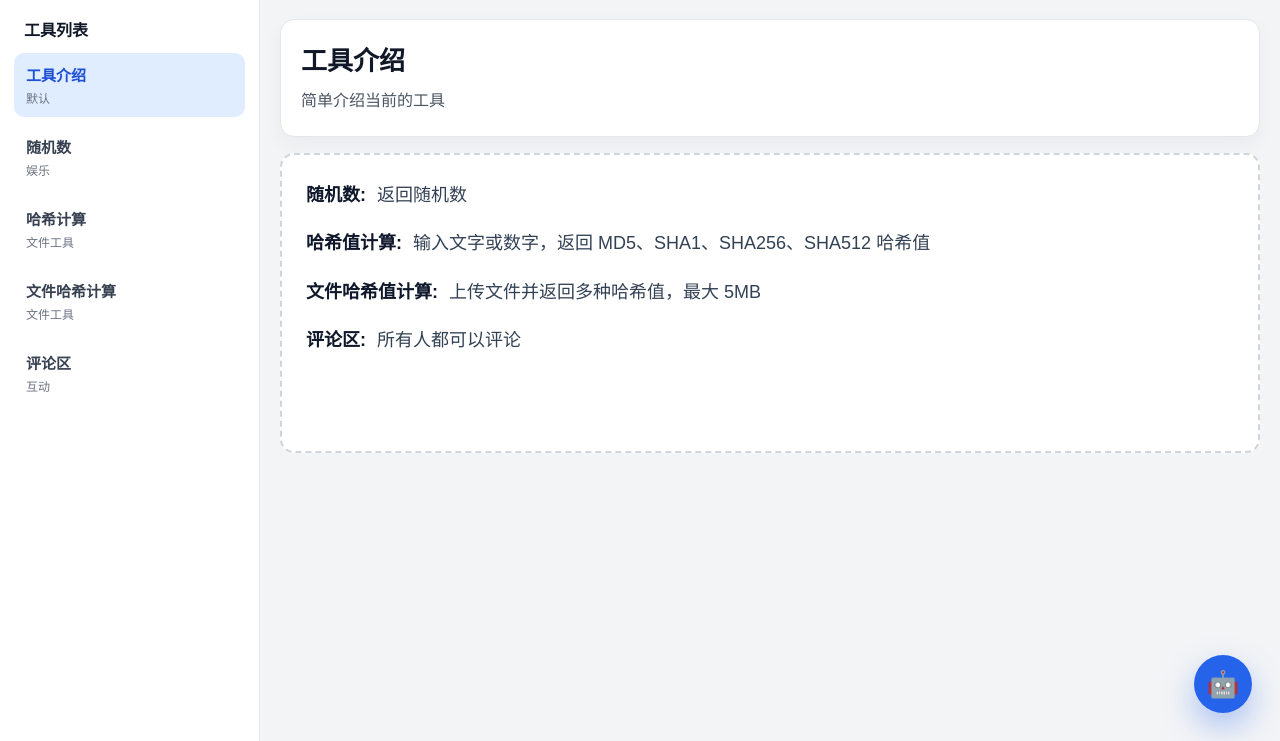
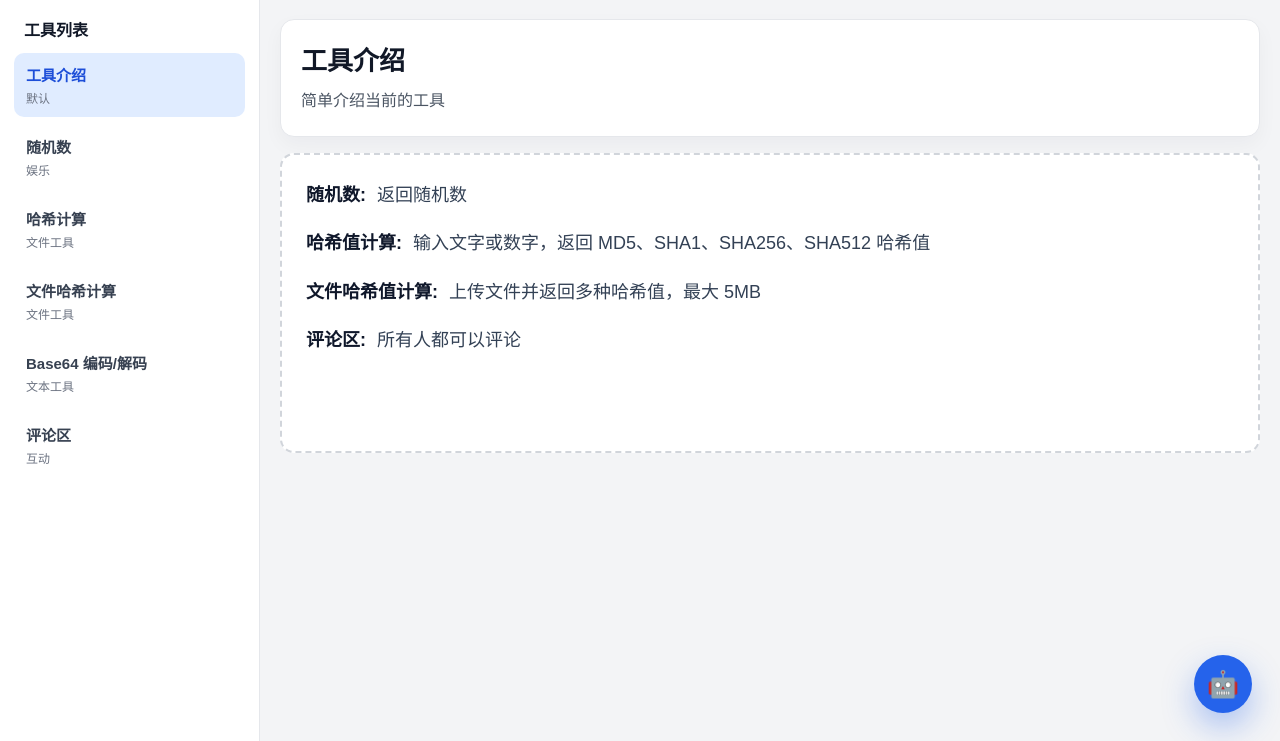
Before and after one commit to tianq021/new_tianq, a Flask app: page /tools in a window 1280 px wide. Shown: the part 59-800 px from the top of the page. Run offline with Flask 3, Linux system fonts and the light colour scheme; data that the repository does not hold is empty.

Commit message:
补完base64， 修复点击base64会出现页面往下走一段，

```diff
--- a/data/tools/tool_data.json
+++ b/data/tools/tool_data.json
@@ -39,6 +39,16 @@
     "default": false
   },
   {
+  "id": "base64",
+  "title": "Base64 编码/解码",
+  "desc": "输入文字后进行 Base64 编码或解码，适合接口调试、文本传输和简单数据转换。",
+  "category": "文本工具",
+  "type": "base64",
+  "url": "",
+  "enabled": true,
+  "default": false
+  },
+  {
   "id": "comments",
   "title": "评论区",
   "desc": "本地工具评论区，支持分页、点赞和排序。",
--- a/routes/api_routes.py
+++ b/routes/api_routes.py
@@ -1,13 +1,14 @@
 # -*- coding: utf-8 -*-
 from routes.ai_routes import ai_bp
+from routes.base import base64_bp
 from routes.comment_routes import comment_bp
 from routes.common_routes import common_bp
 from routes.hash_routes import hash_bp
-
 
 api_blueprints = [
     common_bp,
     ai_bp,
     hash_bp,
-    comment_bp
+    comment_bp,
+    base64_bp
 ]
--- a/static/js/tools.js
+++ b/static/js/tools.js
@@ -12,9 +12,9 @@ document.addEventListener("DOMContentLoaded", function () {
             });
         }
 
-        targetPanel.scrollIntoView({
+        window.scrollTo({
+            top: 0,
             behavior: "smooth",
-            block: "start"
         });
     }
 
@@ -63,7 +63,7 @@ document.addEventListener("DOMContentLoaded", function () {
             return;
         }
 
-        window.location.hash = targetId;
+        window.history.replaceState(null, "", window.location.pathname + window.location.search);
         showPanel(targetId, {
             scroll: true
         });
@@ -92,7 +92,7 @@ document.addEventListener("DOMContentLoaded", function () {
                 return;
             }
 
-            window.location.hash = targetId;
+            window.history.replaceState(null, "", window.location.pathname + window.location.search);
             showPanel(targetId, {
                 scroll: true
             });
@@ -101,9 +101,11 @@ document.addEventListener("DOMContentLoaded", function () {
 
     const activeItem = document.querySelector(".tool-menu-item.active");
 
-    if (showPanelFromHash()) {
-        return;
-    } else if (activeItem) {
+    if (window.location.hash) {
+        window.history.replaceState(null, "", window.location.pathname + window.location.search);
+    }
+
+    if (activeItem) {
         showPanel(activeItem.dataset.target);
     } else if (menuItems.length > 0) {
         showPanel(menuItems[0].dataset.target);
@@ -278,3 +280,97 @@ document.addEventListener("DOMContentLoaded", function () {
         });
     });
 });
+
+// Base64 编码/解码
+document.addEventListener("DOMContentLoaded", function () {
+    const base64Forms = document.querySelectorAll(".base64-form");
+
+    function encodeBase64(value) {
+        const bytes = new TextEncoder().encode(value);
+        let binary = "";
+
+        bytes.forEach(function (byte) {
+            binary += String.fromCharCode(byte);
+        });
+
+        return window.btoa(binary);
+    }
+
+    function decodeBase64(value) {
+        const normalizedValue = value.replace(/\s+/g, "");
+        const binary = window.atob(normalizedValue);
+        const bytes = Uint8Array.from(binary, function (char) {
+            return char.charCodeAt(0);
+        });
+
+        return new TextDecoder().decode(bytes);
+    }
+
+    function setMessage(messageBox, message, isError) {
+        messageBox.textContent = message;
+        messageBox.classList.toggle("error", Boolean(isError));
+    }
+
+    base64Forms.forEach(function (form) {
+        const input = form.querySelector(".base64-input");
+        const output = form.querySelector(".base64-output");
+        const encodeButton = form.querySelector(".base64-encode-btn");
+        const decodeButton = form.querySelector(".base64-decode-btn");
+        const clearButton = form.querySelector(".base64-clear-btn");
+        const copyButton = form.querySelector(".base64-copy-btn");
+        const messageBox = form.querySelector(".base64-message");
+
+        encodeButton.addEventListener("click", function () {
+            const value = input.value;
+
+            if (value === "") {
+                setMessage(messageBox, "请输入需要编码的内容", true);
+                return;
+            }
+
+            output.value = encodeBase64(value);
+            setMessage(messageBox, "编码完成", false);
+        });
+
+        decodeButton.addEventListener("click", function () {
+            const value = input.value;
+
+            if (value.trim() === "") {
+                setMessage(messageBox, "请输入需要解码的 Base64 内容", true);
+                return;
+            }
+
+            try {
+                output.value = decodeBase64(value);
+                setMessage(messageBox, "解码完成", false);
+            } catch (error) {
+                output.value = "";
+                setMessage(messageBox, "解码失败，请检查 Base64 内容是否正确", true);
+                console.error("Base64 解码失败", error);
+            }
+        });
+
+        clearButton.addEventListener("click", function () {
+            input.value = "";
+            output.value = "";
+            setMessage(messageBox, "已清空", false);
+            input.focus();
+        });
+
+        copyButton.addEventListener("click", async function () {
+            if (output.value === "") {
+                setMessage(messageBox, "暂无可复制的结果", true);
+                return;
+            }
+
+            try {
+                await navigator.clipboard.writeText(output.value);
+                setMessage(messageBox, "结果已复制", false);
+            } catch (error) {
+                output.select();
+                document.execCommand("copy");
+                setMessage(messageBox, "结果已复制", false);
+            }
+        });
+    });
+});
--- a/templates/tools.html
+++ b/templates/tools.html
@@ -154,6 +154,50 @@
                     </form>
                 </div>
 
+                {% elif tool.type == "base64" %}
+                <div class="card base64-card">
+                    <h2>Base64 编码/解码</h2>
+
+                    <form class="tool-form base64-form">
+                        <label class="hash-input-label">
+                            输入内容：
+                            <textarea class="hash-input base64-input" placeholder="请输入需要编码或解码的内容" required></textarea>
+                        </label>
+
+                        <div class="base64-actions">
+                            <button type="button" class="base64-encode-btn">编码</button>
+                            <button type="button" class="base64-decode-btn">解码</button>
+                            <button type="button" class="base64-clear-btn">清空</button>
+                        </div>
+
+                        <label class="hash-input-label">
+                            输出结果：
+                            <textarea class="hash-input base64-output" placeholder="结果会显示在这里" readonly></textarea>
+                        </label>
+
+                        <div class="base64-result-tools">
+                            <button type="button" class="base64-copy-btn">复制结果</button>
+                            <span class="base64-message"></span>
+                        </div>
+                    </form>
+                </div>
+
+                <div class="card base64-note-card">
+                    <div class="base64-note-list">
+                        <div>
+                            <strong>编码：</strong>
+                            <span>支持中文、英文、数字和常见符号，按 UTF-8 处理。</span>
+                        </div>
+
+                        <div>
+                            <strong>解码：</strong>
+                            <span>输入合法 Base64 字符串后还原为原始文本。</span>
+                        </div>
+                    </div>
+                </div>
+
+
+
                 {% elif tool.type == "comments" %}
                 <div class="card comments-card">
                     <div class="comment-header">
```
Also changed, not shown: routes/base.py (added, +76 -0 lines), static/css/tools.css (+41 -0 lines), 6 other files.
